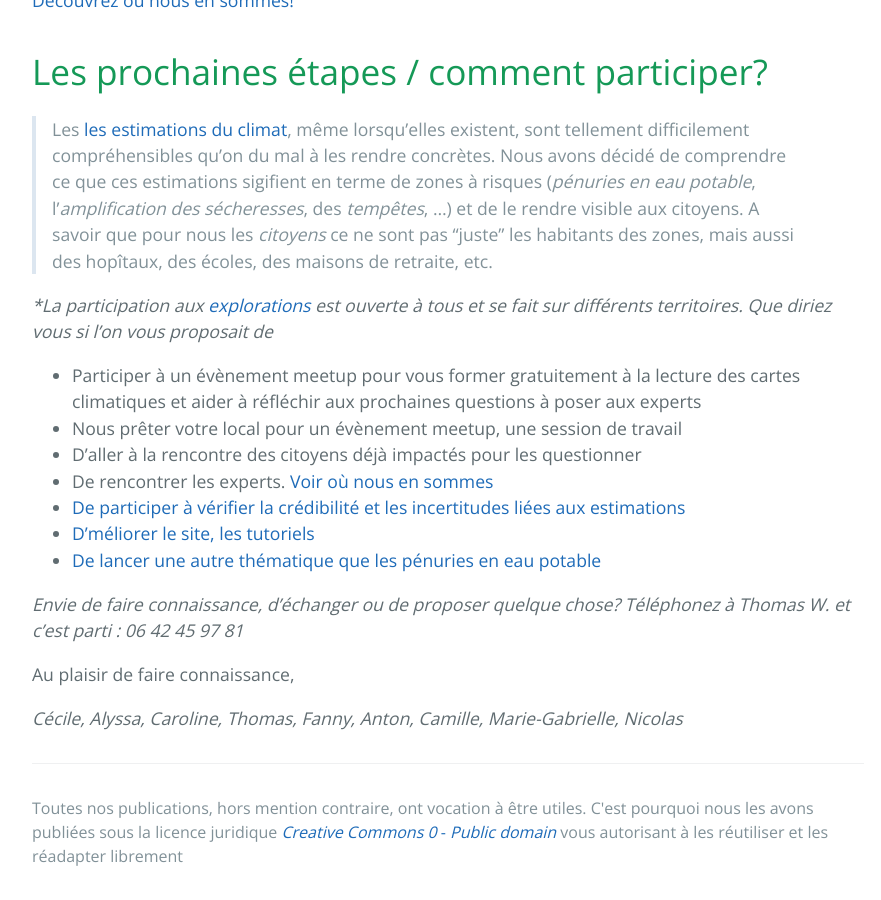
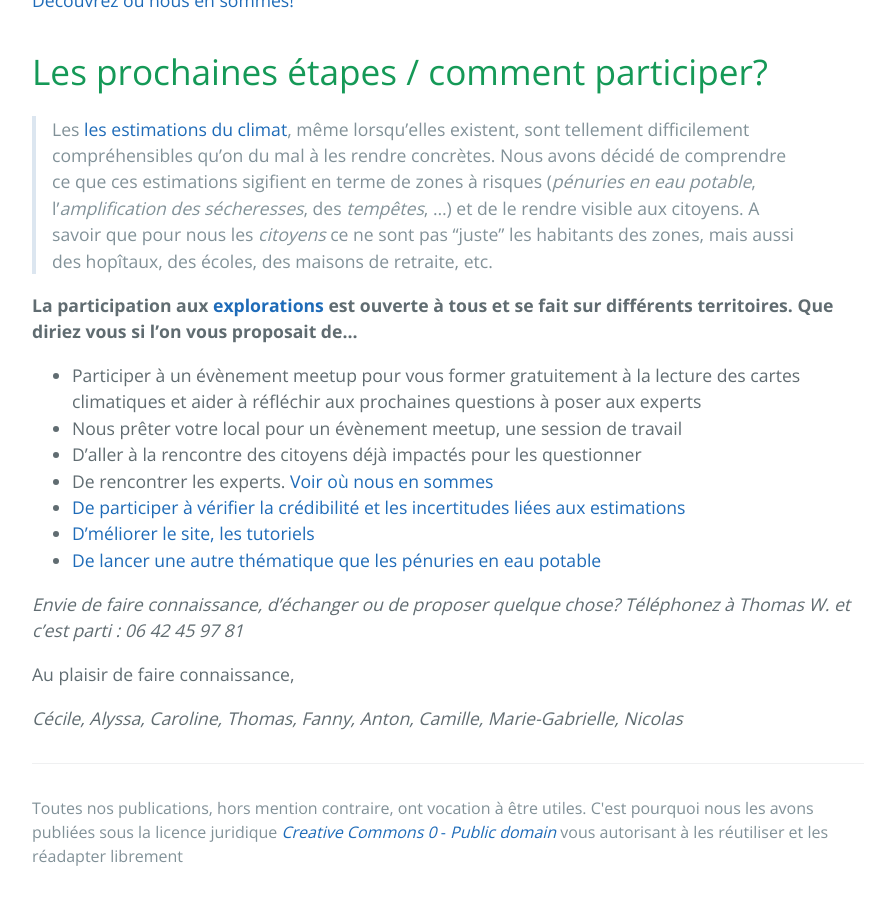
Before and after one commit to secheresses/Ancien-site, a Jekyll site: the page built from index.md, in a window 1280 px wide and 900 px high, scrolled down 674 px. Shown: the whole window, without its empty margins (192-1073 px from the left). Built offline with Jekyll 4.4.1, drawn with Linux system fonts in a browser that asks for light colours.

```diff
--- a/index.md
+++ b/index.md
@@ -13,7 +13,7 @@ Le changement climatique amplifie les risques de pénuries en eau potable pour d
 
 > Les [les estimations du climat](../donnees), même lorsqu'elles existent, sont tellement difficilement compréhensibles qu'on du mal à les rendre concrètes. Nous avons décidé de comprendre ce que ces estimations sigifient en terme de zones à risques (*pénuries en eau potable*, l'*amplification des sécheresses*, des *tempêtes*, ...) et de le rendre visible aux citoyens. A savoir que pour nous les *citoyens* ce ne sont pas "juste" les habitants des zones, mais aussi des hopîtaux, des écoles, des maisons de retraite, etc.
 
-**La participation aux [explorations](../methode) est ouverte à tous et se fait sur différents territoires. Que diriez vous si l'on vous proposait de*
+**La participation aux [explorations](../methode) est ouverte à tous et se fait sur différents territoires. Que diriez vous si l'on vous proposait de...**
 
 * Participer à un évènement meetup pour vous former gratuitement à la lecture des cartes climatiques et aider à réfléchir aux prochaines questions à poser aux experts
 * Nous prêter votre local pour un évènement meetup, une session de travail
```
